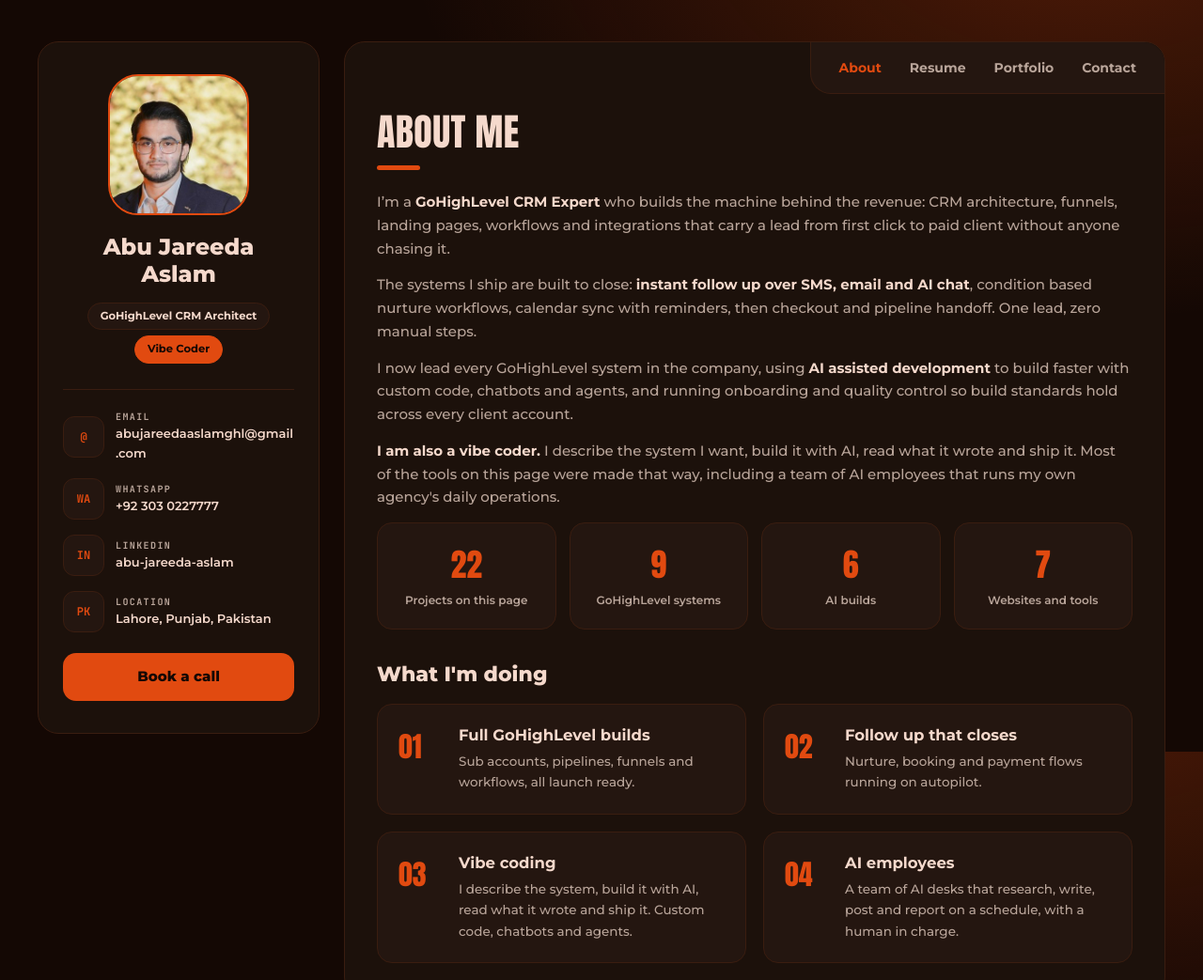
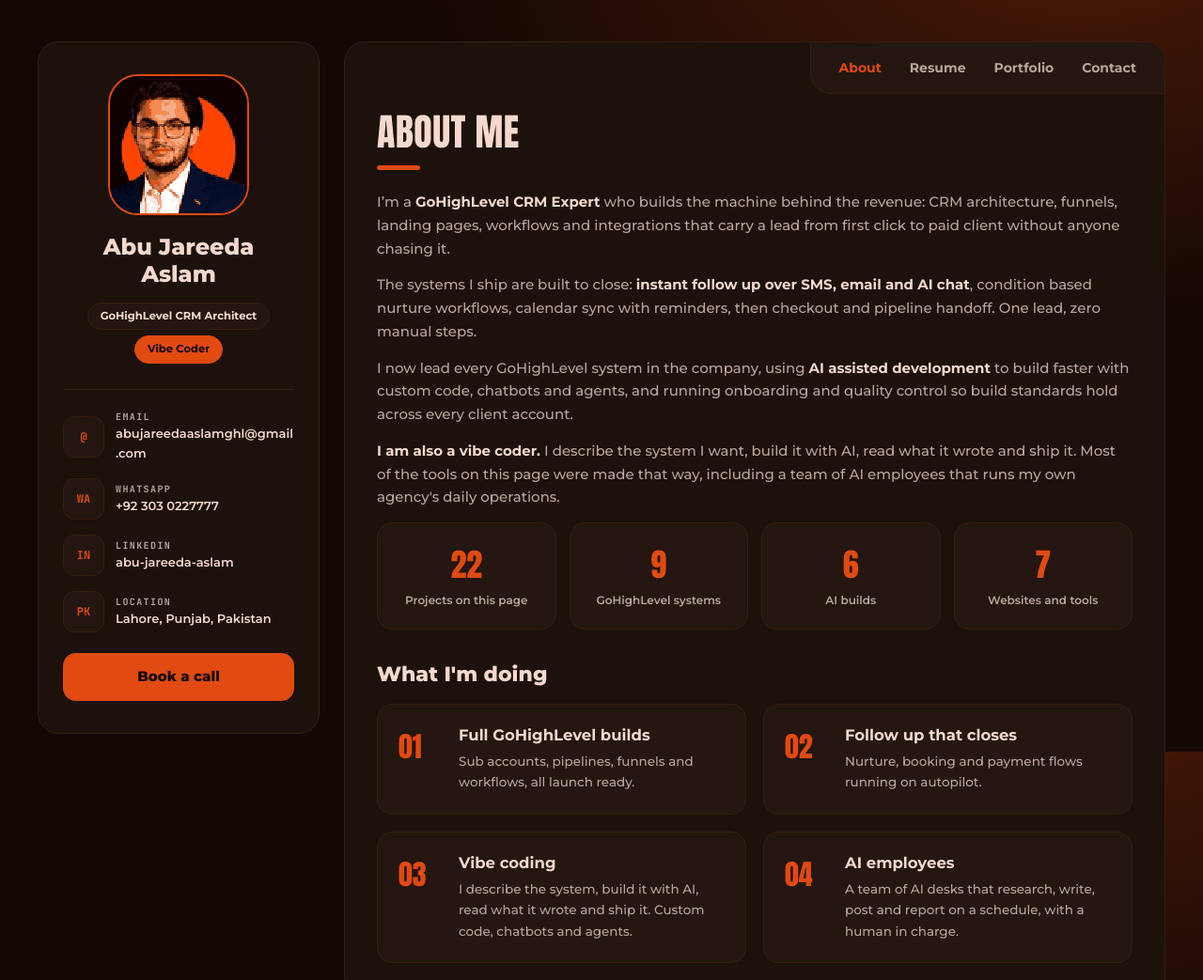
Before and after one commit to abujareedaaslam-dev/abujareedaaslam-dev.github.io, a plain HTML site: page index.html in a window 1280 px wide. Shown: the top 1043 px of the page at 94% size. Drawn offline with Linux system fonts and the light colour scheme.

Commit message:
Pixel portrait in the sidebar
Co-Authored-By: Claude Fable 5.2 <noreply@anthropic.com>

```diff
--- a/index.html
+++ b/index.html
@@ -57,7 +57,7 @@ a.proj:hover{transform:translateY(-4px);border-color:var(--acc)}.proj.hide{displ
 </style></head><body>
 <div class="wrap">
 <aside class="side">
-  <img class="me" src="img/me.jpg" alt="Abu Jareeda Aslam">
+  <img class="me" src="img/me-pixel.png" alt="Abu Jareeda Aslam" style="image-rendering:pixelated">
   <h1>Abu Jareeda Aslam</h1>
   <span class="pill">GoHighLevel CRM Architect</span><span class="pill hot">Vibe Coder</span>
   <div class="info">
```
Also changed, not shown: img/me-pixel.png (added).
